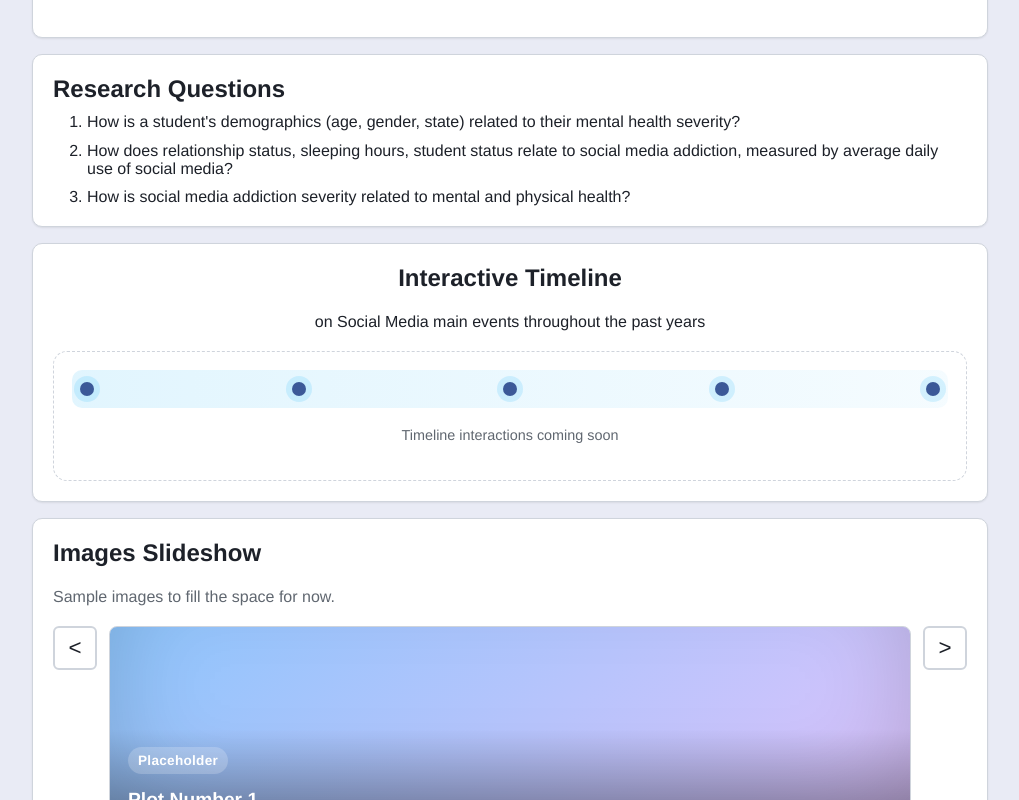
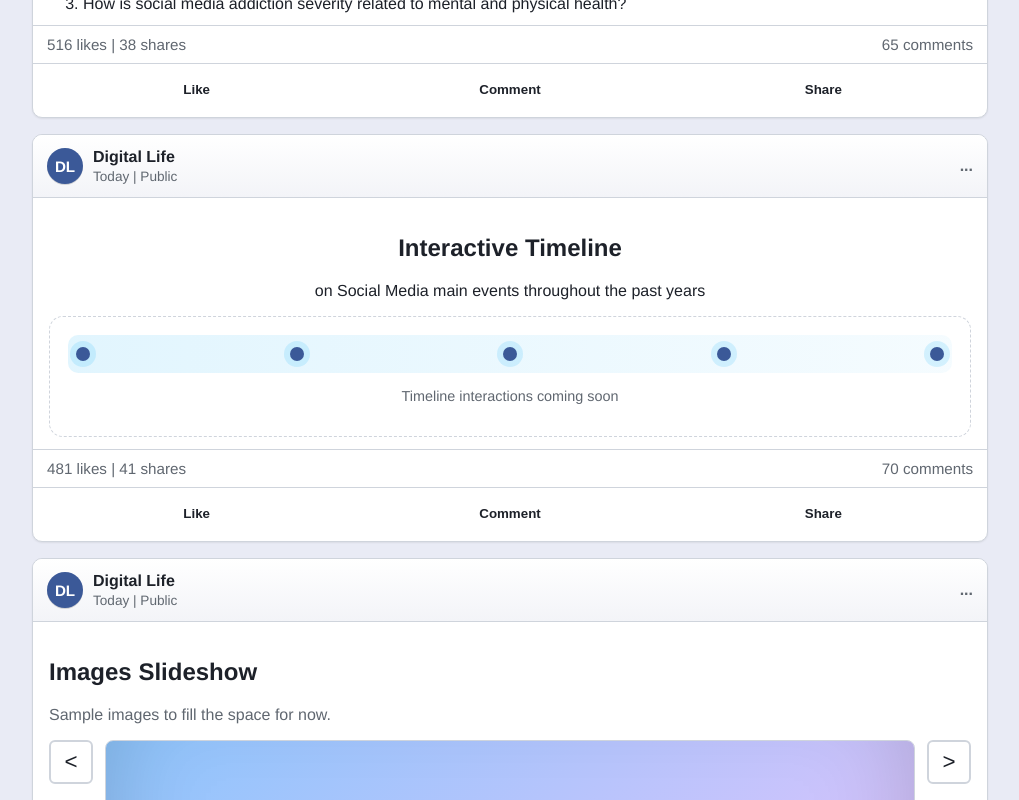
Before and after one commit to iamchrisescobar/digital_life_mental_health, a React (Vite) app: page / in a window 1280 px wide. Shown: the part 1740-2540 px from the top of the page, without its empty margins (130-1149 px from the left). Built offline with nearby package versions, Linux system fonts and the light colour scheme.

Commit message:
Created FbPost.jsx component to improve FB theme, also changed layout of Home, Data Critique, and About Us pages

```diff
--- /dev/null
+++ b/src/components/FbPost.jsx
@@ -0,0 +1,35 @@
+import React from 'react'
+
+export default function FbPost({ title, likes = 0, comments = 0, shares = 0, bodyClassName = '', children }) {
+  const bodyClasses = ['fb-post-body', 'stack', bodyClassName].filter(Boolean).join(' ')
+
+  return (
+    <article className="fb-post">
+      <div className="fb-post-header">
+        <div className="fb-avatar">DL</div>
+        <div className="fb-meta">
+          <p className="fb-name">Digital Life</p>
+          <p className="fb-timestamp">Today | Public</p>
+        </div>
+        <span className="fb-dots" aria-hidden>...</span>
+      </div>
+
+      <div className={bodyClasses}>
+        {title && <h2>{title}</h2>}
+        {children}
+      </div>
+
+      <div className="fb-divider" />
+      <div className="fb-stats">
+        <span>{likes.toLocaleString()} likes | {shares} shares</span>
+        <span>{comments} comments</span>
+      </div>
+      <div className="fb-divider" />
+      <div className="fb-actions">
+        <button type="button" className="fb-action-btn">Like</button>
+        <button type="button" className="fb-action-btn">Comment</button>
+        <button type="button" className="fb-action-btn">Share</button>
+      </div>
+    </article>
+  )
+}
--- a/src/pages/AboutUs.jsx
+++ b/src/pages/AboutUs.jsx
@@ -1,14 +1,26 @@
-import React from 'react'
+import React, { useState } from 'react'
+import FbPost from '../components/FbPost.jsx'
 import TeamMemberCard from '../components/TeamMemberCard.jsx'
 
 export default function AboutUs() {
+  const randomBetween = (min, max) => Math.floor(Math.random() * (max - min + 1)) + min
+  const [engagement] = useState(() => ({
+    project: { likes: randomBetween(110, 620), comments: randomBetween(8, 80), shares: randomBetween(4, 50) },
+    sources: { likes: randomBetween(90, 520), comments: randomBetween(6, 70), shares: randomBetween(3, 40) },
+    processing: { likes: randomBetween(90, 520), comments: randomBetween(6, 70), shares: randomBetween(3, 40) },
+    narrative: { likes: randomBetween(90, 520), comments: randomBetween(6, 70), shares: randomBetween(3, 40) }
+  }))
+
   return (
     <section className="stack">
       <h1>About Us</h1>
 
-      {/* What went into our project */}
-      <article className="card">
-        <h2>What went into our project?</h2>
+      <FbPost
+        title="What went into our project?"
+        likes={engagement.project.likes}
+        comments={engagement.project.comments}
+        shares={engagement.project.shares}
+      >
         <p>
           Lorem ipsum dolor sit amet, consectetur adipiscing elit. Integer nec
           ultricies velit. Donec id justo id nunc bibendum dapibus. Vestibulum
@@ -20,42 +32,51 @@ export default function AboutUs() {
           eu vehicula nibh risus non magna. Sed vitae tellus at urna volutpat
           rhoncus. Curabitur euismod vel felis non pretium.
         </p>
-      </article>
+      </FbPost>
 
-      {/* Selecting our sources */}
-      <article className="card">
-        <h2>Selecting our sources</h2>
+      <FbPost
+        title="Selecting our sources"
+        likes={engagement.sources.likes}
+        comments={engagement.sources.comments}
+        shares={engagement.sources.shares}
+      >
         <p>
           Lorem ipsum dolor sit amet, consectetur adipiscing elit. Quisque
           volutpat feugiat nisl, a facilisis turpis fermentum non. Pellentesque
           ac turpis dictum, tincidunt lectus vitae, pulvinar arcu. Etiam ac
           lectus vitae neque lobortis aliquet.
         </p>
-      </article>
+      </FbPost>
 
-      {/* Processing our data */}
-      <article className="card">
-        <h2>Processing our data</h2>
+      <FbPost
+        title="Processing our data"
+        likes={engagement.processing.likes}
+        comments={engagement.processing.comments}
+        shares={engagement.processing.shares}
+      >
         <p>
           Lorem ipsum dolor sit amet, consectetur adipiscing elit. Cras id
           posuere ante. Vivamus tincidunt, mauris at imperdiet porttitor, arcu
           erat gravida augue, sed rhoncus libero nibh sed risus. Integer sed
           nisi at metus maximus finibus.
         </p>
-      </article>
+      </FbPost>
 
-      {/* Presenting our narrative */}
-      <article className="card">
-        <h2>Presenting our narrative</h2>
+      <FbPost
+        title="Presenting our narrative"
+        likes={engagement.narrative.likes}
+        comments={engagement.narrative.comments}
+        shares={engagement.narrative.shares}
+      >
         <p>
           Lorem ipsum dolor sit amet, consectetur adipiscing elit. In hac
           habitasse platea dictumst. Sed quis lobortis erat. Suspendisse
           potenti. Vivamus congue, lorem at bibendum ultrices, dolor lacus
           facilisis velit, id lobortis lacus sem ut nisi.
         </p>
-      </article>
+      </FbPost>
 
-      {/* Meet the Team */}
+      {/* Meet the Team (unchanged) */}
       <section className="stack">
         <h2>Meet the Team</h2>
 
--- a/src/pages/DataCritique.jsx
+++ b/src/pages/DataCritique.jsx
@@ -1,44 +1,41 @@
-import React from 'react'
+import React, { useState } from 'react'
+import FbPost from '../components/FbPost.jsx'
 
-export default function DataCritique() {
-  return (
-    <section className="stack">
-      <h1>Data Critique</h1>
-      <p>
-        This page summarizes where our data comes from, what it measures, and what it can and cannot tell us.
-        It will evolve as we refine our sources and methods.
-      </p>
-
-      <article className="card">
-        <h3>Origin of Sources</h3>
+const comments = [
+  {
+    title: 'Origin of Sources',
+    content: (
       <p>
         Our primary dataset comes from self reported student surveys that include mental and physical health items.
-          Examples include questions like “How would you rate your general health for the past 12 months” and 1–5
+        Examples include questions like "How would you rate your general health for the past 12 months?" and 1-5
         scales for anxiety. Several items align with the American College Health Association National College Health
         Assessment.
       </p>
-      </article>
-
-      <article className="card">
-        <h3>Who Funded the Dataset</h3>
+    )
+  },
+  {
+    title: 'Who Funded the Dataset',
+    content: (
       <p>
         Funding sources include the Deutsche Forschungsgemeinschaft, CRC, TRR (280092119), and the Foerder Institute
-          for Economic Research. Principal investigators include Luca Braghieri, Ro’ee Levy, and Alexey Makarin.
+        for Economic Research. Principal investigators include Luca Braghieri, Ro'ee Levy, and Alexey Makarin.
       </p>
-      </article>
-
-      <article className="card">
-        <h3>Data Generation</h3>
+    )
+  },
+  {
+    title: 'Data Generation',
+    content: (
       <p>
         Data was collected through self report surveys and scored with validated clinical tools.
         The PHQ-9 was used to screen for depression severity and the GAD-7 for anxiety. The survey
         also includes general health, academic impact, demographics, and use of mental health services.
         Responses span multiple months and a range of ages.
       </p>
-      </article>
-
-      <article className="card">
-        <h3>Dataset Description</h3>
+    )
+  },
+  {
+    title: 'Dataset Description',
+    content: (
       <p>
         The dataset focuses on the rise of Facebook and related effects on the mental health of university
         populations across the United States. Variables include birth year, state, sex, race, and full time
@@ -46,34 +43,38 @@ export default function DataCritique() {
         five point scale and report anxiety and depression levels on numeric scales. The survey also records
         diagnoses, service access, and frequencies of selected issues.
       </p>
-      </article>
-
-      <article className="card">
-        <h3>What the Data Illuminates</h3>
+    )
+  },
+  {
+    title: 'What the Data Illuminates',
+    content: (
+      <>
         <ul>
           <li>Associations between the expansion of Facebook and student depression or anxiety.</li>
           <li>Correlations between demographics and mental health outcomes.</li>
           <li>Links between cumulative anxiety or depression scores and academic performance.</li>
           <li>Self perception of mental and general health across the sample.</li>
         </ul>
-        <p>
-          The detailed demographics and validated screens support descriptive and correlational analyses.
-        </p>
-      </article>
-
-      <article className="card">
-        <h3>Limitations</h3>
+        <p>The detailed demographics and validated screens support descriptive and correlational analyses.</p>
+      </>
+    )
+  },
+  {
+    title: 'Limitations',
+    content: (
       <ul>
         <li>No direct measures of social media usage such as time spent or specific platforms.</li>
         <li>Mentions Facebook expansion but does not itself establish causality.</li>
         <li>Binary sex options only, which omits nonbinary identities.</li>
         <li>Sample is college students, which limits generalization.</li>
-          <li>Survey timing overlaps 2020–2022, so COVID-19 may confound results.</li>
+        <li>Survey timing overlaps 2020-2022, so COVID-19 may confound results.</li>
       </ul>
-      </article>
-
-      <article className="card">
-        <h3>Information Missing</h3>
+    )
+  },
+  {
+    title: 'Information Missing',
+    content: (
+      <>
         <ul>
           <li>Frequency and hours on social media and platform level behaviors.</li>
           <li>Socioeconomic status, GPA, and other academic or financial context.</li>
@@ -83,7 +84,48 @@ export default function DataCritique() {
           We plan to add a secondary dataset that captures social media usage for college populations
           and link it to our survey data to better study how social networks relate to mental health.
         </p>
-      </article>
+      </>
+    )
+  }
+]
+
+export default function DataCritique() {
+  const randomBetween = (min, max) => Math.floor(Math.random() * (max - min + 1)) + min
+  const [engagement] = useState(() => ({
+    main: {
+      likes: randomBetween(220, 1200),
+      comments: comments.length + randomBetween(8, 30),
+      shares: randomBetween(10, 90)
+    }
+  }))
+
+  return (
+    <section className="stack">
+      <h1>Data Critique</h1>
+
+      <FbPost
+        title="Overview"
+        likes={engagement.main.likes}
+        comments={engagement.main.comments}
+        shares={engagement.main.shares}
+      >
+        <p>
+          This page summarizes where our data comes from, what it measures, and what it can and cannot tell us.
+          It will evolve as we refine our sources and methods.
+        </p>
+
+        <div className="fb-comments">
+          {comments.map(comment => (
+            <div className="fb-comment" key={comment.title}>
+              <div className="fb-comment-avatar">DL</div>
+              <div>
+                <p className="fb-comment-title">{comment.title}</p>
+                <div className="fb-comment-body">{comment.content}</div>
+              </div>
+            </div>
+          ))}
+        </div>
+      </FbPost>
     </section>
   )
 }
--- a/src/pages/Home.jsx
+++ b/src/pages/Home.jsx
@@ -1,4 +1,5 @@
 import React, { useState } from 'react'
+import FbPost from '../components/FbPost.jsx'
 
 const sliderItems = [
   {
@@ -22,6 +23,30 @@ export default function Home() {
   const [index, setIndex] = useState(0)
   const totalSlides = sliderItems.length
 
+  const randomBetween = (min, max) => Math.floor(Math.random() * (max - min + 1)) + min
+  const [engagement] = useState(() => ({
+    intro: {
+      likes: randomBetween(180, 1100),
+      comments: randomBetween(12, 140),
+      shares: randomBetween(6, 90)
+    },
+    questions: {
+      likes: randomBetween(140, 820),
+      comments: randomBetween(10, 120),
+      shares: randomBetween(4, 60)
+    },
+    timeline: {
+      likes: randomBetween(90, 540),
+      comments: randomBetween(6, 80),
+      shares: randomBetween(3, 50)
+    },
+    slider: {
+      likes: randomBetween(70, 480),
+      comments: randomBetween(5, 70),
+      shares: randomBetween(2, 40)
+    }
+  }))
+
   const prevSlide = () => setIndex((index - 1 + totalSlides) % totalSlides)
   const nextSlide = () => setIndex((index + 1) % totalSlides)
 
@@ -36,8 +61,14 @@ export default function Home() {
         </p>
       </header>
 
-      <article className="home-card stack">
-        <h2>Introduction To Our Project</h2>
+      <FbPost
+        title="Introduction To Our Project"
+        likes={engagement.intro.likes}
+        comments={engagement.intro.comments}
+        shares={engagement.intro.shares}
+      >
+        <div className="stack intro-stack">
+          <div>
             <h3>Rising Use, Rising Concerns</h3>
             <p>
               Do you ever find yourself doom-scrolling? Do you ever feel like you are missing out on seeing other people&apos;s posts?
@@ -55,6 +86,9 @@ export default function Home() {
               such as sleep hours and relationship status, which can all contribute towards negative mental health. Together, these questions
               allow for a deeper examination of how mental health conditions develop within college life.
             </p>
+          </div>
+
+          <div>
             <h3>A Nuanced Relationship</h3>
             <p>
               Our literature review has highlighted that social media and mental health have a complex relationship that cannot be categorized
@@ -76,6 +110,9 @@ export default function Home() {
               of data and results. This leaves critical questions about how different types of social media behavior affect students over time, which
               groups are most vulnerable, and how design features in media platforms impact these outcomes.
             </p>
+          </div>
+
+          <div>
             <h3>Why This Work Matters</h3>
             <p>
               This project has a significant impact because it addresses the current "hot topics" of society: the rise of social media and the rise of
@@ -91,19 +128,30 @@ export default function Home() {
               of mental health and adopt a healthy relationship with social media. Thus, our mental health and social media project seeks to contribute to the larger
               question of how to build better, more equitable educational environments for all college students.
             </p>
-      </article>
+          </div>
+        </div>
+      </FbPost>
 
-      <article className="home-card stack">
-        <h2>Research Questions</h2>
+      <FbPost
+        title="Research Questions"
+        likes={engagement.questions.likes}
+        comments={engagement.questions.comments}
+        shares={engagement.questions.shares}
+      >
         <ol className="research-list">
           <li>How is a student&apos;s demographics (age, gender, state) related to their mental health severity?</li>
           <li>How does relationship status, sleeping hours, student status relate to social media addiction, measured by average daily use of social media?</li>
           <li>How is social media addiction severity related to mental and physical health?</li>
         </ol>
-      </article>
+      </FbPost>
 
-      <article className="home-card stack timeline-card">
-        <h2>Interactive Timeline</h2>
+      <FbPost
+        title="Interactive Timeline"
+        likes={engagement.timeline.likes}
+        comments={engagement.timeline.comments}
+        shares={engagement.timeline.shares}
+        bodyClassName="timeline-card"
+      >
         <p>on Social Media main events throughout the past years</p>
         <div className="timeline-placeholder">
           <div className="timeline-track">
@@ -115,10 +163,14 @@ export default function Home() {
           </div>
           <p className="muted small">Timeline interactions coming soon</p>
         </div>
-      </article>
+      </FbPost>
 
-      <article className="home-card stack">
-        <h2>Images Slideshow</h2>
+      <FbPost
+        title="Images Slideshow"
+        likes={engagement.slider.likes}
+        comments={engagement.slider.comments}
+        shares={engagement.slider.shares}
+      >
         <p className="muted">Sample images to fill the space for now.</p>
         <div className="slider">
           <button className="slider-btn" type="button" aria-label="Previous slide" onClick={prevSlide}>
@@ -147,7 +199,7 @@ export default function Home() {
             />
           ))}
         </div>
-      </article>
+      </FbPost>
     </section>
   )
 }
--- a/src/styles.css
+++ b/src/styles.css
@@ -431,6 +431,151 @@ h3 { margin: 0 0 6px; }
   line-height: 1.7;
 }
 
+.fb-post {
+  padding: 0;
+  overflow: hidden;
+  background: var(--card);
+  border: 1px solid var(--card-border);
+  border-radius: 10px;
+  box-shadow: 0 1px 2px rgba(0,0,0,0.07);
+}
+
+.fb-post-header {
+  display: flex;
+  align-items: center;
+  gap: 10px;
+  padding: 12px 14px;
+  background: linear-gradient(180deg, #ffffff 0%, #f3f4f8 100%);
+  border-bottom: 1px solid var(--card-border);
+}
+
+:root[data-theme="dark"] .fb-post-header {
+  background: linear-gradient(180deg, #1c2c55 0%, #15244b 100%);
+}
+
+.fb-avatar {
+  width: 36px;
+  height: 36px;
+  border-radius: 50%;
+  background: #3b5998;
+  color: #ffffff;
+  font-weight: 700;
+  font-size: 0.95rem;
+  display: inline-flex;
+  align-items: center;
+  justify-content: center;
+  box-shadow: 0 1px 0 rgba(0,0,0,0.15);
+}
+
+.fb-meta {
+  line-height: 1.3;
+}
+
+.fb-name {
+  margin: 0;
+  font-weight: 700;
+  color: var(--text);
+}
+
+.fb-timestamp {
+  margin: 0;
+  font-size: 0.85rem;
+  color: var(--muted);
+}
+
+.fb-dots {
+  margin-left: auto;
+  color: var(--muted);
+  font-weight: 700;
+}
+
+.fb-post-body {
+  padding: 16px 16px 12px;
+}
+
+.fb-divider {
+  border-top: 1px solid var(--card-border);
+}
+
+.fb-stats {
+  display: flex;
+  justify-content: space-between;
+  align-items: center;
+  padding: 10px 14px;
+  font-size: 0.95rem;
+  color: var(--muted);
+}
+
+.fb-actions {
+  display: flex;
+  gap: 6px;
+  padding: 8px 10px 10px;
+}
+
+.fb-action-btn {
+  flex: 1;
+  border: none;
+  background: transparent;
+  color: var(--text);
+  font-weight: 700;
+  padding: 10px 6px;
+  border-radius: 6px;
+  cursor: pointer;
+}
+
+.fb-action-btn:hover {
+  background: rgba(59, 89, 152, 0.12);
+}
+
+.fb-comments {
+  padding: 8px 0 0;
+  display: grid;
+  gap: 10px;
+}
+
+.fb-comment {
+  display: flex;
+  gap: 10px;
+  background: var(--panel);
+  border: 1px solid var(--card-border);
+  border-radius: 8px;
+  padding: 10px 12px;
+}
+
+:root[data-theme="light"] .fb-comment {
+  background: #f5f6f7;
+}
+
+.fb-comment-avatar {
+  width: 32px;
+  height: 32px;
+  border-radius: 50%;
+  background: #3b5998;
+  color: #ffffff;
+  font-weight: 700;
+  font-size: 0.9rem;
+  display: inline-flex;
+  align-items: center;
+  justify-content: center;
+  flex-shrink: 0;
+}
+
+.fb-comment-title {
+  margin: 0;
+  font-weight: 700;
+  color: var(--text);
+}
+
+.fb-comment-body {
+  margin: 4px 0 0;
+  line-height: 1.55;
+  color: var(--text);
+}
+
+.fb-comment-body ul {
+  margin: 6px 0 0 18px;
+  padding: 0;
+}
 .research-list {
   margin: 8px 0 0 20px;
   padding-left: 14px;
```
Also changed, not shown: 5 other files (tests, documents, lock files or other folders). Lines whose indentation alone changed are shown as unchanged.
